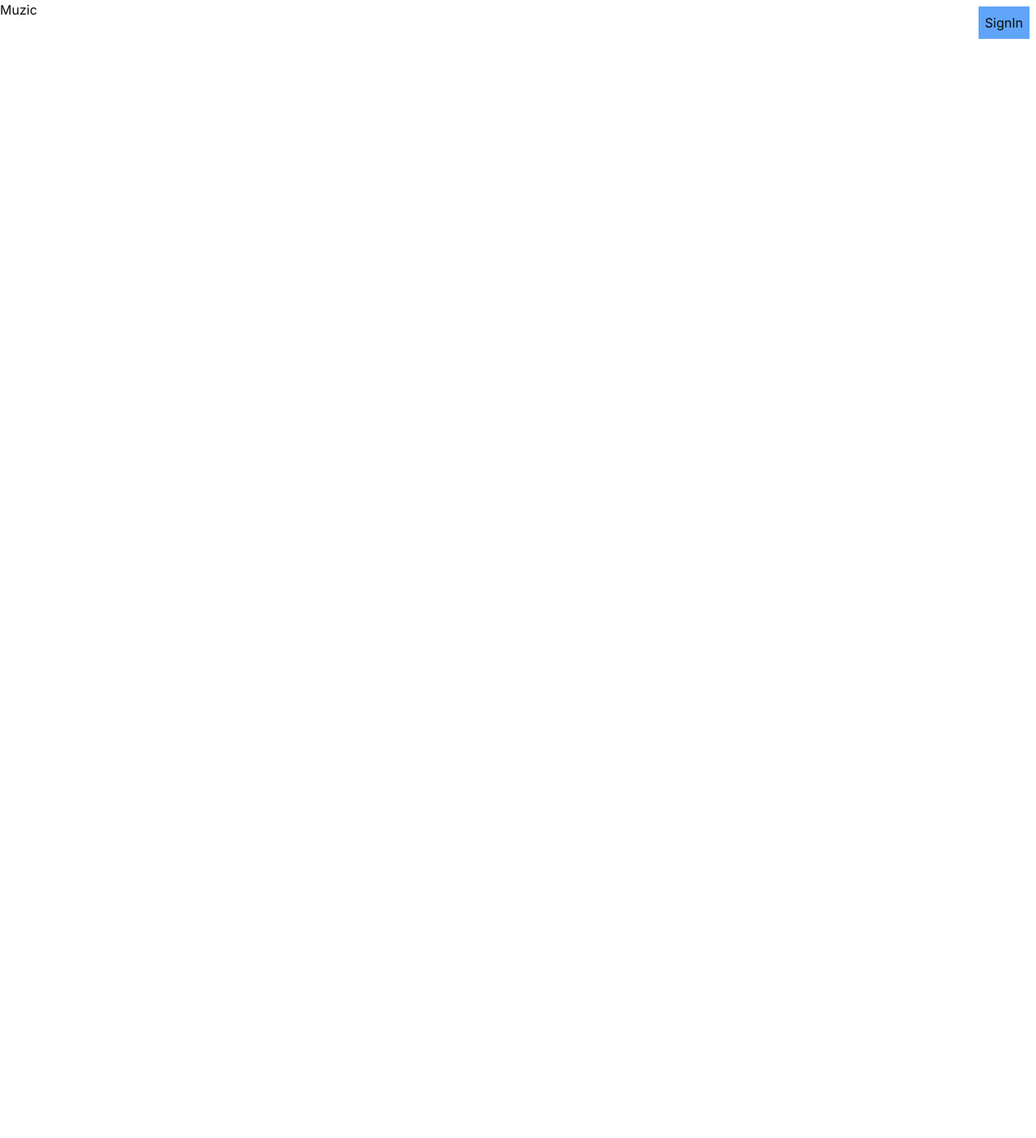
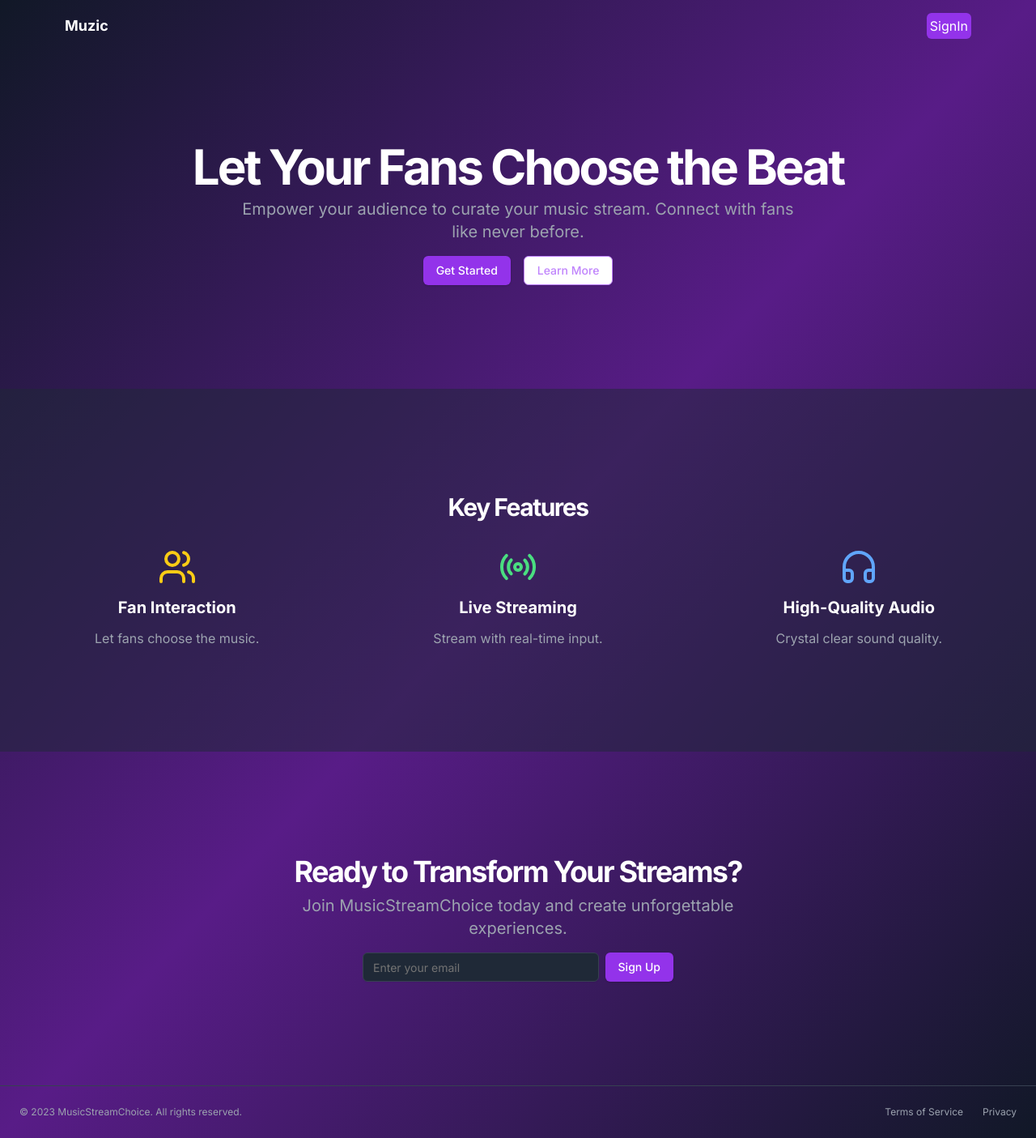
Before and after one commit to Vedant817/Muzic, a Next.js app: page / in a window 1280 px wide. Shown: the whole page at 81% size. Before the commit the page ends 800 px from the top, so only its background shows below. Built offline with nearby package versions, Linux system fonts and the light colour scheme; no server answers.

Commit message:
Landing Page and App Bar

```diff
--- a/src/app/page.tsx
+++ b/src/app/page.tsx
@@ -1,10 +1,90 @@
+"use client";
+import Link from "next/link"
+import { Button } from "@/components/ui/button"
+import { Input } from "@/components/ui/input"
+import { Users, Radio, Headphones } from "lucide-react"
 import AppBar from "@/components/AppBar";
 import Image from "next/image";
 
 export default function Home() {
+  // useRedirect();
+
   return (
-    <main className="">
+    <div className="flex flex-col min-h-screen bg-gradient-to-br from-gray-900 via-purple-900 to-gray-900">
       <AppBar />
-    </main>
+      <main className="flex-1 py-12 md:py-24 lg:py-32">
+        <div className="container px-4 md:px-6">
+          <div className="flex flex-col items-center space-y-4 text-center">
+            <div className="space-y-2">
+              <h1 className="text-3xl font-bold tracking-tighter sm:text-4xl md:text-5xl lg:text-6xl/none text-white">
+                Let Your Fans Choose the Beat
+              </h1>
+              <p className="mx-auto max-w-[700px] text-gray-400 md:text-xl">
+                Empower your audience to curate your music stream. Connect with fans like never before.
+              </p>
+            </div>
+            <div className="space-x-4">
+              <Button className="bg-purple-600 text-white hover:bg-purple-700">Get Started</Button>
+              <Button variant="outline" className="text-purple-400 border-purple-400 hover:bg-purple-400 hover:text-gray-900">Learn More</Button>
+            </div>
+          </div>
+        </div>
+      </main>
+      <section className="w-full py-12 md:py-24 lg:py-32 bg-gray-800 bg-opacity-50">
+        <div className="container px-4 md:px-6">
+          <h2 className="text-2xl font-bold tracking-tighter sm:text-3xl text-center mb-8 text-white">Key Features</h2>
+          <div className="grid gap-8 sm:grid-cols-3">
+            <div className="flex flex-col items-center space-y-3 text-center">
+              <Users className="h-12 w-12 text-yellow-400" />
+              <h3 className="text-xl font-bold text-white">Fan Interaction</h3>
+              <p className="text-gray-400">Let fans choose the music.</p>
+            </div>
+            <div className="flex flex-col items-center space-y-3 text-center">
+              <Radio className="h-12 w-12 text-green-400" />
+              <h3 className="text-xl font-bold text-white">Live Streaming</h3>
+              <p className="text-gray-400">Stream with real-time input.</p>
+            </div>
+            <div className="flex flex-col items-center space-y-3 text-center">
+              <Headphones className="h-12 w-12 text-blue-400" />
+              <h3 className="text-xl font-bold text-white">High-Quality Audio</h3>
+              <p className="text-gray-400">Crystal clear sound quality.</p>
+            </div>
+          </div>
+        </div>
+      </section>
+      <section className="w-full py-12 md:py-24 lg:py-32">
+        <div className="container px-4 md:px-6">
+          <div className="flex flex-col items-center space-y-4 text-center">
+            <div className="space-y-2">
+              <h2 className="text-3xl font-bold tracking-tighter sm:text-4xl text-white">Ready to Transform Your Streams?</h2>
+              <p className="mx-auto max-w-[600px] text-gray-400 md:text-xl">
+                Join MusicStreamChoice today and create unforgettable experiences.
+              </p>
+            </div>
+            <div className="w-full max-w-sm space-y-2">
+              <form className="flex space-x-2">
+                <Input
+                  className="max-w-lg flex-1 bg-gray-800 border-gray-700 text-white placeholder-gray-500"
+                  placeholder="Enter your email"
+                  type="email"
+                />
+                <Button type="submit" className="bg-purple-600 text-white hover:bg-purple-700">Sign Up</Button>
+              </form>
+            </div>
+          </div>
+        </div>
+      </section>
+      <footer className="flex flex-col gap-2 sm:flex-row py-6 w-full shrink-0 items-center px-4 md:px-6 border-t border-gray-700">
+        <p className="text-xs text-gray-400">© 2023 MusicStreamChoice. All rights reserved.</p>
+        <nav className="sm:ml-auto flex gap-4 sm:gap-6">
+          <Link className="text-xs text-gray-400 hover:text-purple-400 transition-colors" href="#">
+            Terms of Service
+          </Link>
+          <Link className="text-xs text-gray-400 hover:text-purple-400 transition-colors" href="#">
+            Privacy
+          </Link>
+        </nav>
+      </footer>
+    </div>
   );
 }
--- a/src/components/AppBar.tsx
+++ b/src/components/AppBar.tsx
@@ -5,14 +5,14 @@ import React from 'react'
 const AppBar = () => {
     const session = useSession()
     return (
-        <div className='flex justify-between'>
-            <div>
+        <div className="flex justify-between px-20 pt-4">
+            <div className="text-lg font-bold flex flex-col justify-center text-white">
                 Muzic
             </div>
             <div>
                 {session.data?.user ?
-                    <button className='m-2 p-2 bg-red-400' onClick={() => signOut()}>SignOut</button>
-                    : <button className='m-2 p-2 bg-blue-400' onClick={() => signIn()}>SignIn</button>
+                    <button className="bg-purple-600 text-white hover:bg-purple-700 p-1 rounded-md" onClick={() => signOut()}>SignOut</button>
+                    : <button className="bg-purple-600 text-white hover:bg-purple-700 p-1 rounded-md" onClick={() => signIn()}>SignIn</button>
                 }
             </div>
         </div>
```
